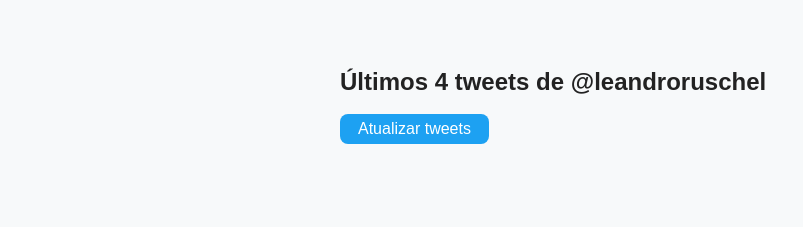
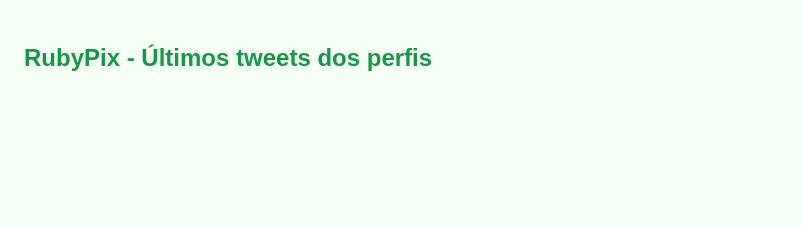
Before and after one commit to agds23/meus-tweets, a plain HTML site: page index.html in a window 1280 px wide. Shown: the whole page, without its empty margins (0-803 px from the left). Drawn offline with Linux system fonts and the light colour scheme.

Commit message:
Update index.html

```diff
--- a/index.html
+++ b/index.html
@@ -2,63 +2,20 @@
 <html lang="pt-br">
 <head>
   <meta charset="UTF-8">
-  <title>Últimos tweets de @leandroruschel</title>
+  <title>Painel RubyPix Tweets Dinâmicos</title>
   <style>
-    body {
-      font-family: Arial, sans-serif;
-      background: #f7f9fa;
-      max-width: 600px;
-      margin: 24px auto;
-      padding: 24px;
-      color: #222;
-    }
-    h2 { margin-bottom: 18px; }
-    .tweet-embed { margin-bottom: 34px; }
-    .reload-btn {
-      padding: 6px 18px;
-      margin-bottom: 22px;
-      font-size: 1em;
-      background: #1da1f2;
-      color: #fff;
-      border: none;
-      border-radius: 8px;
-      cursor: pointer;
-    }
-    .reload-btn:hover { background: #1991da; }
+    body { font-family: Arial, sans-serif; background: #f6fff6; padding: 16px; }
+    h2 { color: #159947; }
+    #tweets-dinamicos { margin-top: 26px; display: flex; flex-wrap: wrap; gap: 24px; }
+    #tweets-dinamicos > div { min-width: 320px; max-width: 380px; background: #fff; border-radius: 10px; box-shadow: 0 2px 8px #0001; padding: 16px; }
+    strong { color: #003914; }
   </style>
 </head>
 <body>
-  <h2>Últimos 4 tweets de @leandroruschel</h2>
-  <button class="reload-btn" onclick="loadTweets()">Atualizar tweets</button>
-  <div id="tweets"></div>
+  <h2>RubyPix - Últimos tweets dos perfis</h2>
+  <div id="tweets-dinamicos">
+    <!-- A extensão vai injetar os tweets aqui! -->
+  </div>
   <script async src="https://platform.twitter.com/widgets.js" charset="utf-8"></script>
-  <script>
-    // Cole aqui os links dos 4 tweets mais recentes (você pode automatizar isso depois)
-    const tweetLinks = [
-      "https://twitter.com/leandroruschel/status/1946678217674608949",
-      "https://twitter.com/leandroruschel/status/1946668860754506077",
-      "https://twitter.com/leandroruschel/status/1946649400674189389",
-      "https://twitter.com/leandroruschel/status/1946611516264196107"
-    ];
-
-    function loadTweets() {
-      const tweetsDiv = document.getElementById('tweets');
-      tweetsDiv.innerHTML = '';
-      tweetLinks.forEach(link => {
-        tweetsDiv.innerHTML += `
-          <div class="tweet-embed">
-            <blockquote class="twitter-tweet"><a href="${link}"></a></blockquote>
-          </div>
-        `;
-      });
-      // Recarrega o script do Twitter para os novos embeds
-      if (window.twttr && window.twttr.widgets) {
-        window.twttr.widgets.load();
-      }
-    }
-
-    // Carrega ao abrir
-    loadTweets();
-  </script>
 </body>
 </html>
```
